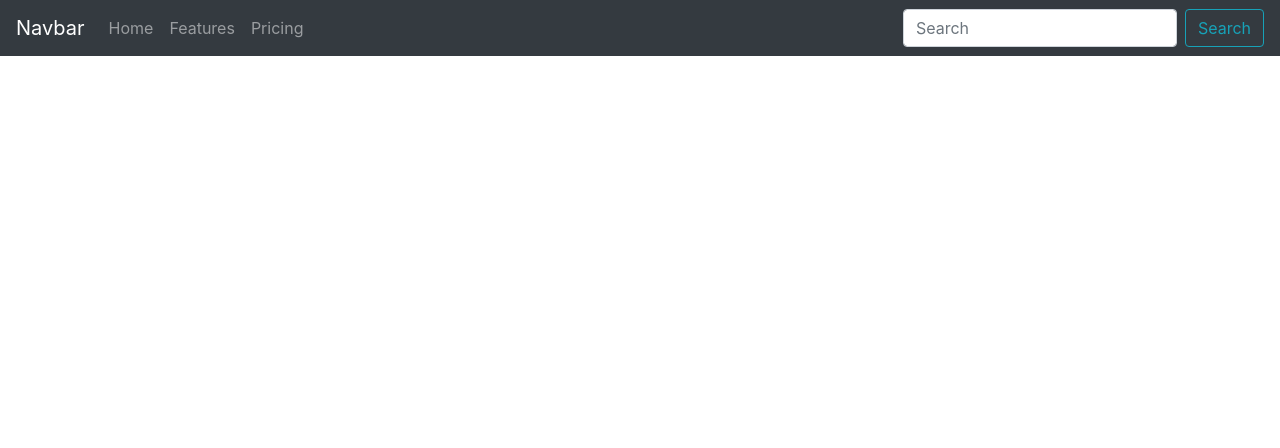
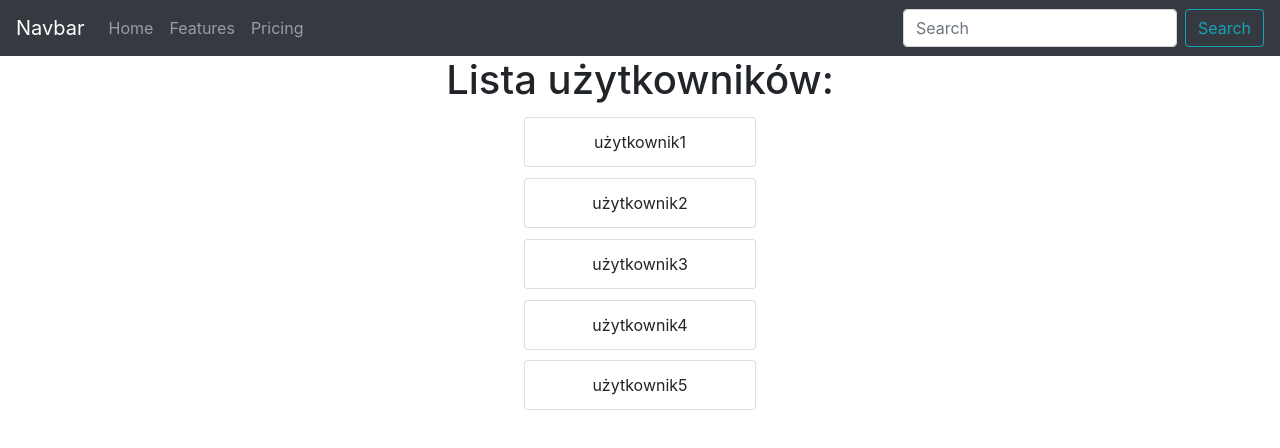
Before and after one commit to kubwosz/event-support-app-frontside, a React (Create React App) app in the folder event-support-app/: page /members in a window 1280 px wide. Shown: the top 448 px of the page. Built offline with nearby package versions, Linux system fonts and the light colour scheme.

Commit message:
basic list of users

```diff
--- a/event-support-app/src/App.js
+++ b/event-support-app/src/App.js
@@ -3,6 +3,7 @@ import './App.css';
 import HomeNavbar from './components/navbar';
 import LoginPage from './components/login_page';
 import RegisterPage from './components/register_page';
+import MembersList from './components/members_list';
 import {BrowserRouter as Router,Route, Switch } from 'react-router-dom';
 
 class App extends Component {
@@ -14,6 +15,7 @@ class App extends Component {
        <Switch>
          <Route path="/login" component={LoginPage}/>
          <Route path="/register" component={RegisterPage}/>
+         <Route path="/members" component={MembersList}/>
        </Switch>
        </Router>
       </div>
--- /dev/null
+++ b/event-support-app/src/components/members_list/index.jsx
@@ -0,0 +1,53 @@
+import React from 'react';
+import { Container, Row, Col, ListGroupItem} from 'react-bootstrap';
+import _ from 'lodash';
+
+export default class MembersList extends React.Component{
+
+  constructor()
+  {
+      super();
+      this.state = {
+          members: []
+      };
+  }
+
+  componentDidMount() {
+    this.getAllMembers();
+}
+
+getAllMembers() {
+ this.setState({
+   members: ["użytkownik1","użytkownik2","użytkownik3","użytkownik4","użytkownik5"]
+ })
+}
+
+renderItem(member, index) {
+  return (
+          <Row key={index}>
+              <Col></Col>
+              <Col style={{padding: "0.7%"}}>
+                  <ListGroupItem >
+                      {member}
+                      </ListGroupItem>
+              </Col>
+              <Col></Col>
+          </Row>
+  )
+}
+
+
+  render() {
+    const members = _.map(this.state.members, (member, k) => {
+        return this.renderItem(member, k);
+    });
+    return (
+      <div>
+    <h1>Lista użytkowników:</h1>
+    <Container style={{width: "60%"}}>
+     {members}
+    </Container>
+    </div>
+    );
+}
+}
```
Also changed, not shown: event-support-app/src/components/members_list/style.css (added).
